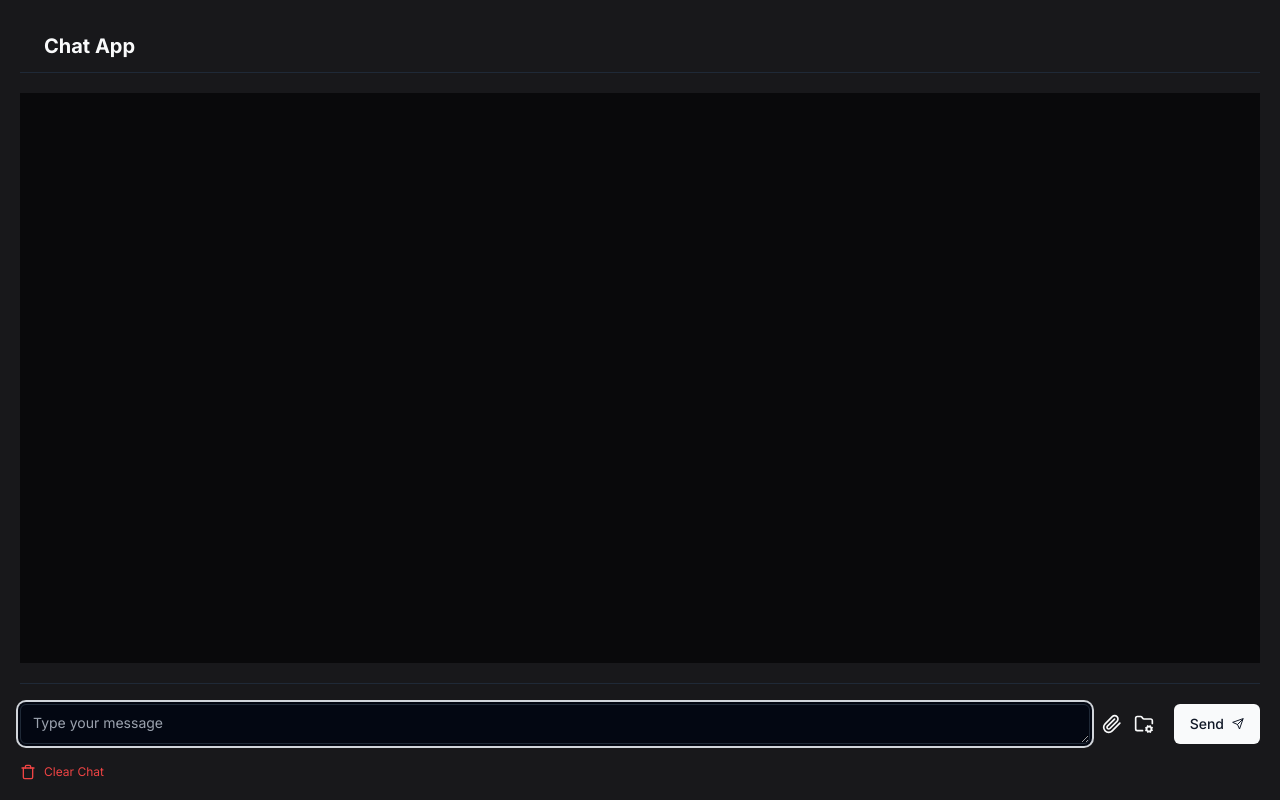
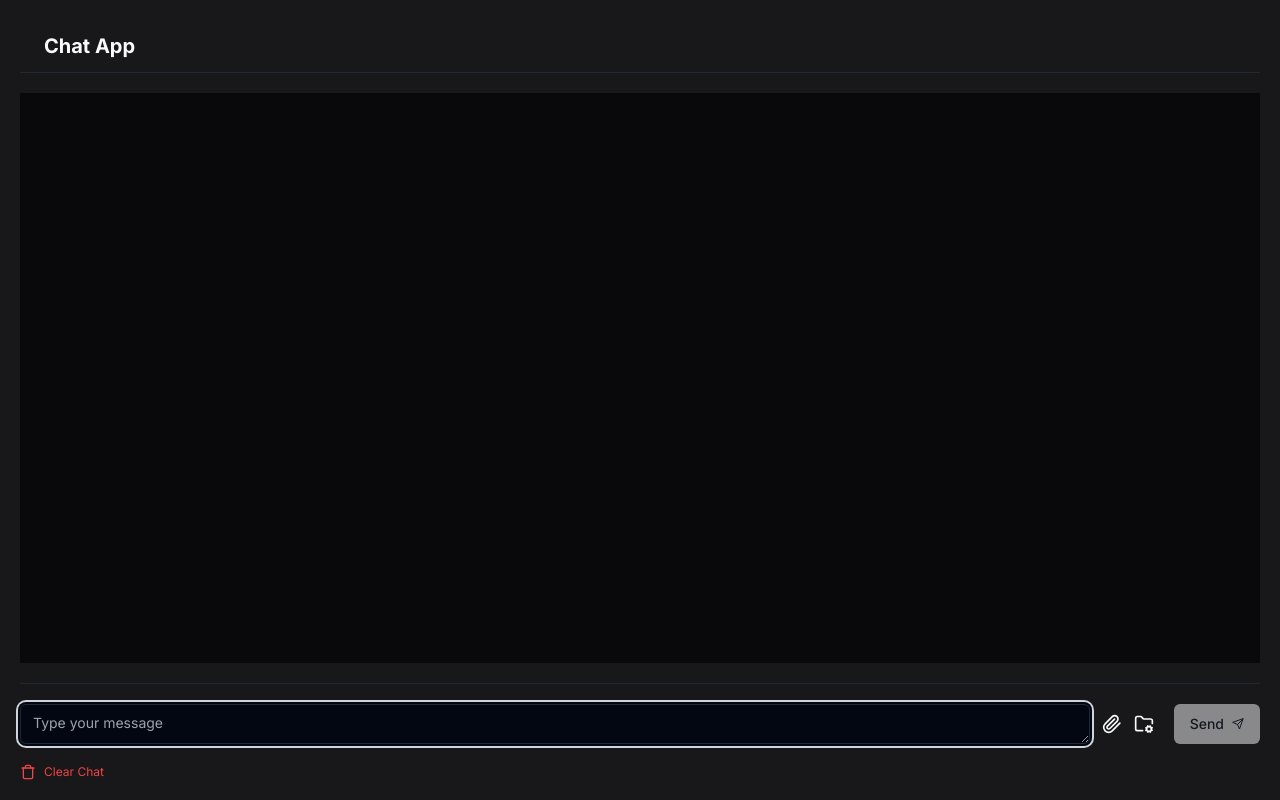
Before and after one commit to gabrielaleks/ConsultingBot, a Next.js app: page / in a window 1280 px wide. Built offline with nearby package versions, Linux system fonts and the light colour scheme.

Commit message:
Disable send button if there's no value as input

```diff
--- a/src/components/Chat/ChatInput.tsx
+++ b/src/components/Chat/ChatInput.tsx
@@ -61,7 +61,7 @@ const ChatInput = ({
         <Button
           className={cn('gap-2', disabled && 'bg-neutral-300')}
           type="submit"
-          disabled={disabled || isUploading}>
+          disabled={!value || disabled || isUploading}>
           Send <Send className="h-3 w-3" />
         </Button>
       </div>
```
